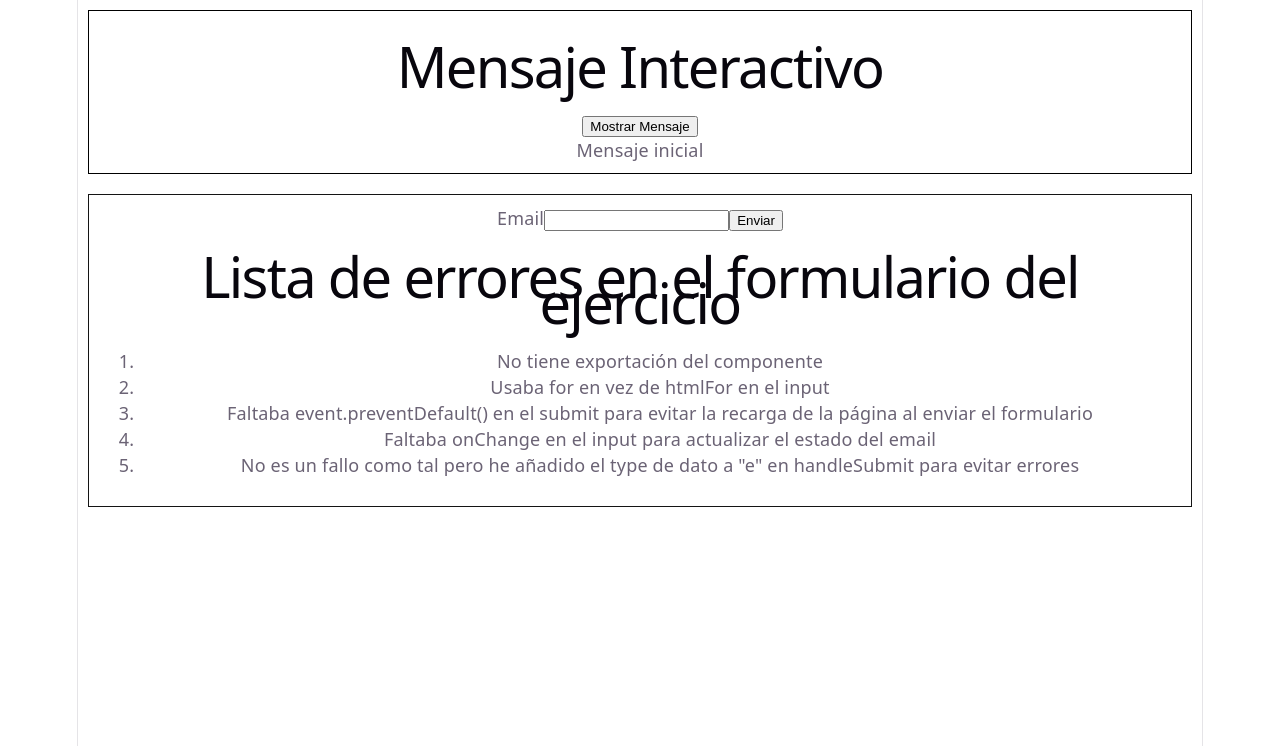
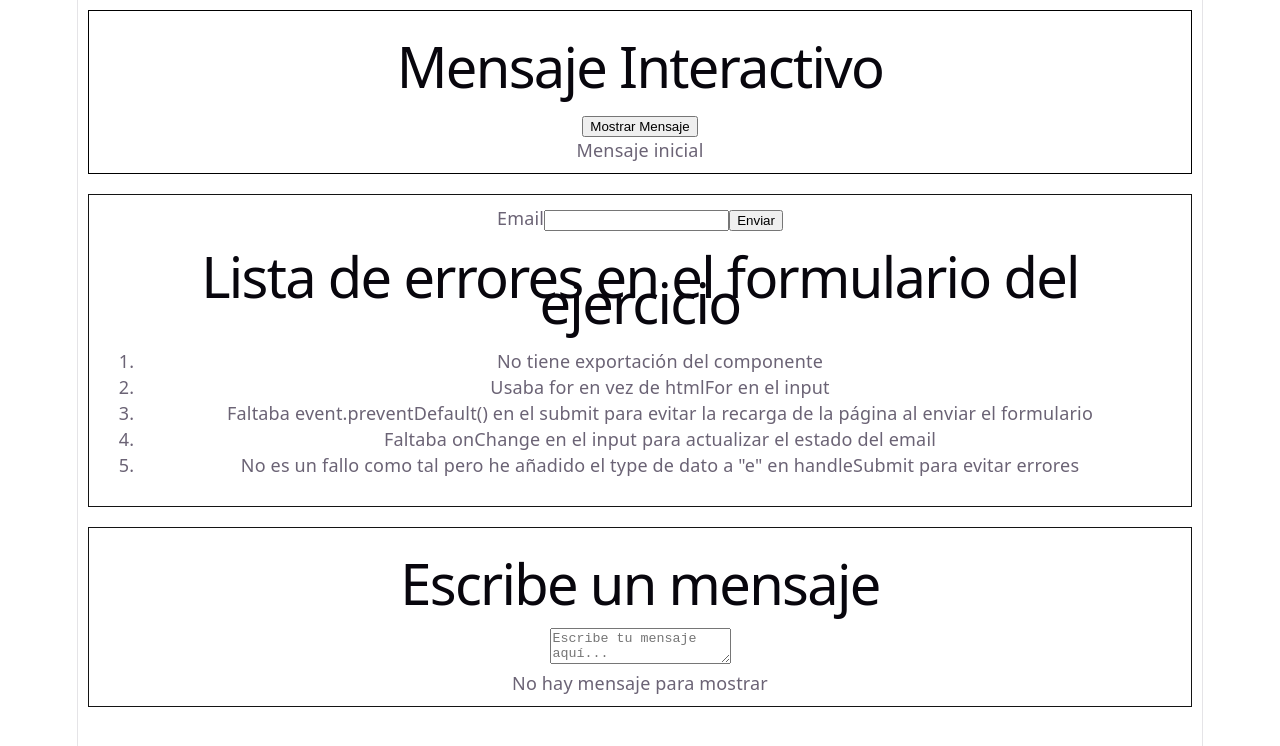
Before and after one commit to zitor83/bootcamp-fullstack-Esplai, a React (Vite) app in the folder 03-react/sheet-04-formularios/: page / in a window 1280 px wide. Shown: the top 746 px of the page. Built offline with nearby package versions, Linux system fonts and the light colour scheme.

Commit message:
feat: add TextAreaComponent for user message input in exercise 04

```diff
--- a/03-react/sheet-04-formularios/src/App.tsx
+++ b/03-react/sheet-04-formularios/src/App.tsx
@@ -1,12 +1,14 @@
 import "./App.css";
 import MessageToggle from "./components/ex02/MessageToggle";
 import SampleAccess from "./components/ex03/SampleAccess";
+import TextAreaComponent from "./components/ex04/TextAreaComponent";
 
 function App() {
   return (
     <>
       <MessageToggle />
       <SampleAccess />
+      <TextAreaComponent />
     </>
   );
 }
--- /dev/null
+++ b/03-react/sheet-04-formularios/src/components/ex04/TextAreaComponent.tsx
@@ -0,0 +1,24 @@
+import { useId, useState } from "react";
+
+function TextAreaComponent() {
+  const [message, setMessage] = useState("");
+
+  const inputId = useId();
+
+  return (
+    <section
+      style={{ margin: "10px", border: "1px solid #141414", padding: "10px" }}
+    >
+      <h1>Escribe un mensaje</h1>
+      <textarea
+        id={inputId}
+        placeholder="Escribe tu mensaje aquí..."
+        value={message}
+        onChange={(e) => setMessage(e.target.value)}
+      ></textarea>
+      <p>{message ? message : "No hay mensaje para mostrar"}</p>
+    </section>
+  );
+}
+
+export default TextAreaComponent;
```
